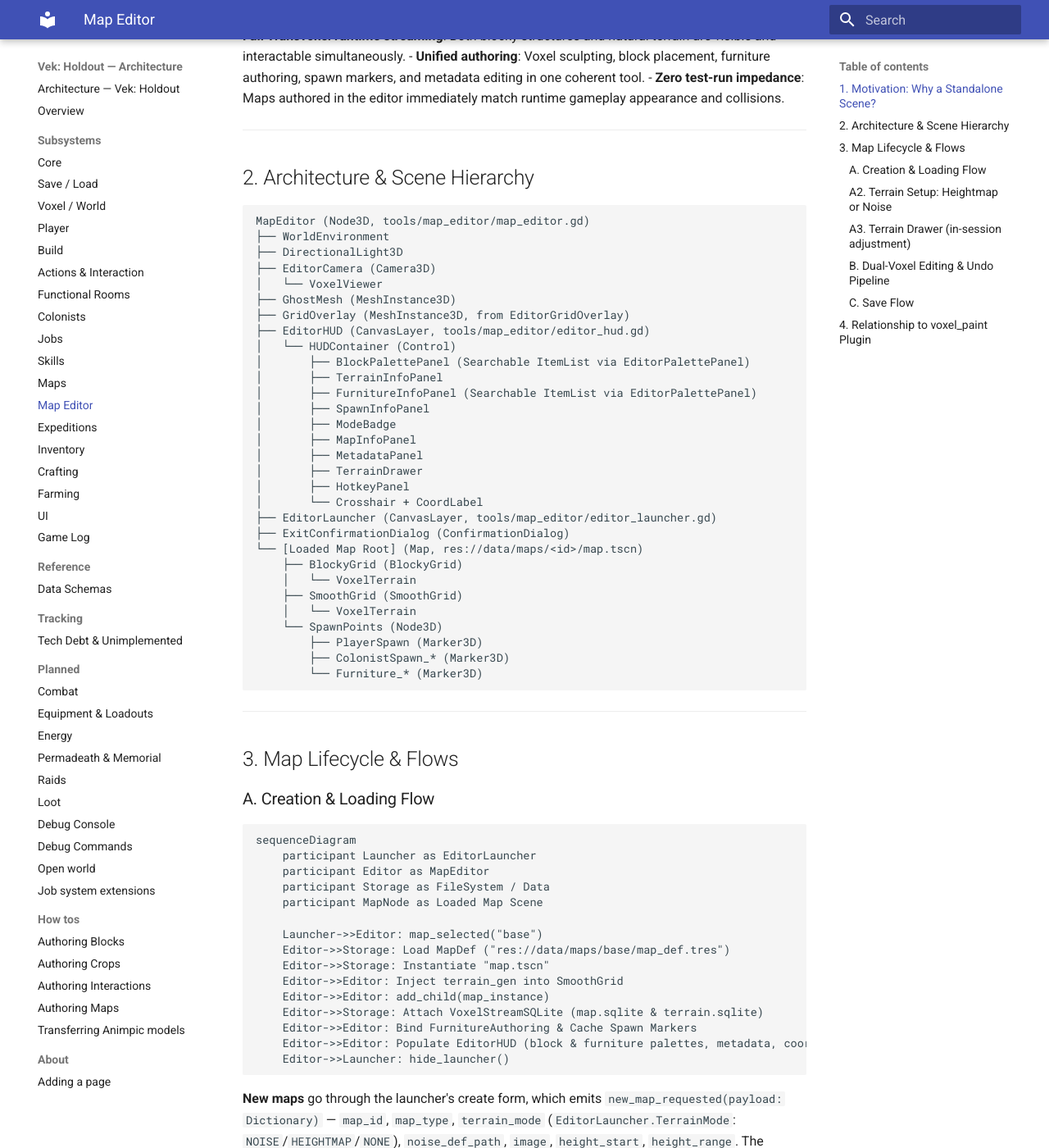
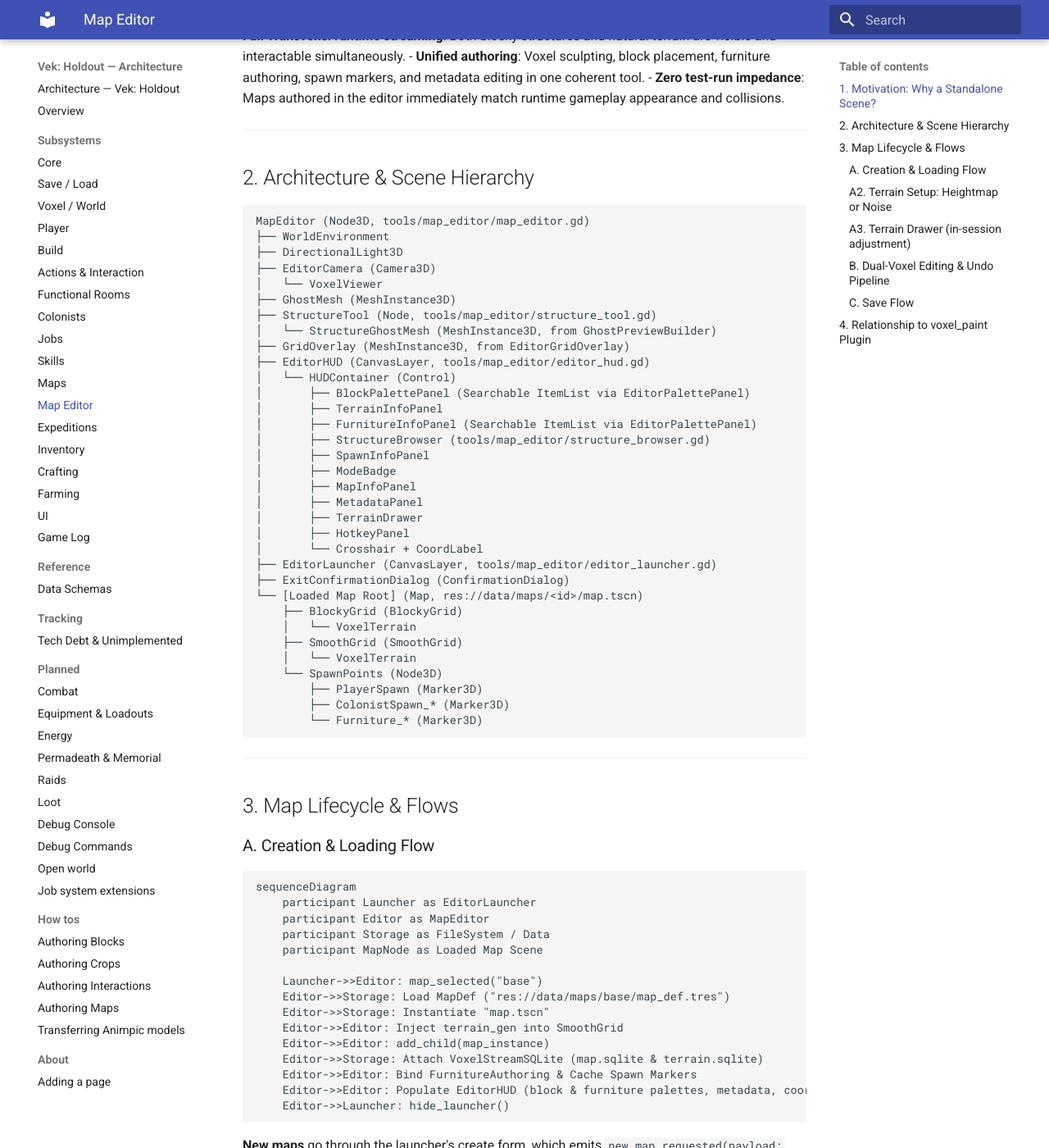
Before and after one commit to gdgonzaga/vek-holdout, an MkDocs documentation site: the page built from docs/architecture/map-editor.md, in a window 1280 px wide and 1400 px high, scrolled down 554 px. Shown: the whole window at 82% size. Built offline with MkDocs 1.6.1 and Material for MkDocs 9.7.7, drawn with Linux system fonts in a browser that asks for light colours; some of the changed lines change nothing that is shown; some of the changed text lies outside the part shown.

Commit message:
feat(map_editor): implement 3D ghost preview and structure stamping controls (phase 5)
Complete Phase 5 of the MagicaVoxel import plan by adding 3D ghost visualization,
viewport cursor controls, and stamping integration with undo/redo support.

- Create GhostPreviewBuilder to generate optimized ArrayMesh models with vertex
  colors, palette mapping awareness (AIR cutouts, IGNORE filtering), and internal
  face culling.
- Update StructureTool with MeshInstance3D preview management, transform updates
  for quarter-turn Y-axis rotations, Y-offsets, horizontal nudging, and stamping.
- Integrate Mode.STRUCTURE into MapEditor viewport raycasting, Left Click stamping,
  and reverse rollback operations in the undo stack.
- Add GdUnit4 test suite covering ghost mesh generation, face culling, tool
  transforms, stamping, and undo/redo.
- Update map-editor.md architecture documentation.

340/340 green

```diff
--- a/docs/architecture/map-editor.md
+++ b/docs/architecture/map-editor.md
@@ -28,12 +28,15 @@
 ├── EditorCamera (Camera3D)
 │   └── VoxelViewer
 ├── GhostMesh (MeshInstance3D)
+├── StructureTool (Node, tools/map_editor/structure_tool.gd)
+│   └── StructureGhostMesh (MeshInstance3D, from GhostPreviewBuilder)
 ├── GridOverlay (MeshInstance3D, from EditorGridOverlay)
 ├── EditorHUD (CanvasLayer, tools/map_editor/editor_hud.gd)
 │   └── HUDContainer (Control)
 │       ├── BlockPalettePanel (Searchable ItemList via EditorPalettePanel)
 │       ├── TerrainInfoPanel
 │       ├── FurnitureInfoPanel (Searchable ItemList via EditorPalettePanel)
+│       ├── StructureBrowser (tools/map_editor/structure_browser.gd)
 │       ├── SpawnInfoPanel
 │       ├── ModeBadge
 │       ├── MapInfoPanel
@@ -113,6 +116,13 @@
   3. Executes `SmoothGrid.add_material()` or `SmoothGrid.carve()` and flushes changes to `terrain.sqlite`.
   4. Reversing: Inverts the operation (adds if previously carved, carves if previously added).
 
+- **Structure Stamps (`_do_structure_stamp`)**:
+  1. Computes placement origin with Y-offset, quarter-turn Y rotation, and horizontal nudge offset.
+  2. Previews the 3D volume via `GhostPreviewBuilder` (optimized `ArrayMesh` with vertex colors and internal face culling).
+  3. Stamps `BLOCK`, `SMOOTH_TERRAIN`, and `AIR` operations via `StructureStamper` through `VoxelGridAdapter`.
+  4. Pushes `{ "type": "structure", "ops": Array[Dictionary] }` containing the recorded changes to `_undo_stack`.
+  5. Reversing: Restores previous block IDs / raw values and carves/restores terrain modifications in reverse order.
+
 ### C. Save Flow
 
 When `save_map()` is triggered (`Ctrl+S` or UI Save button):
```
Also changed, not shown: 10 other files.
